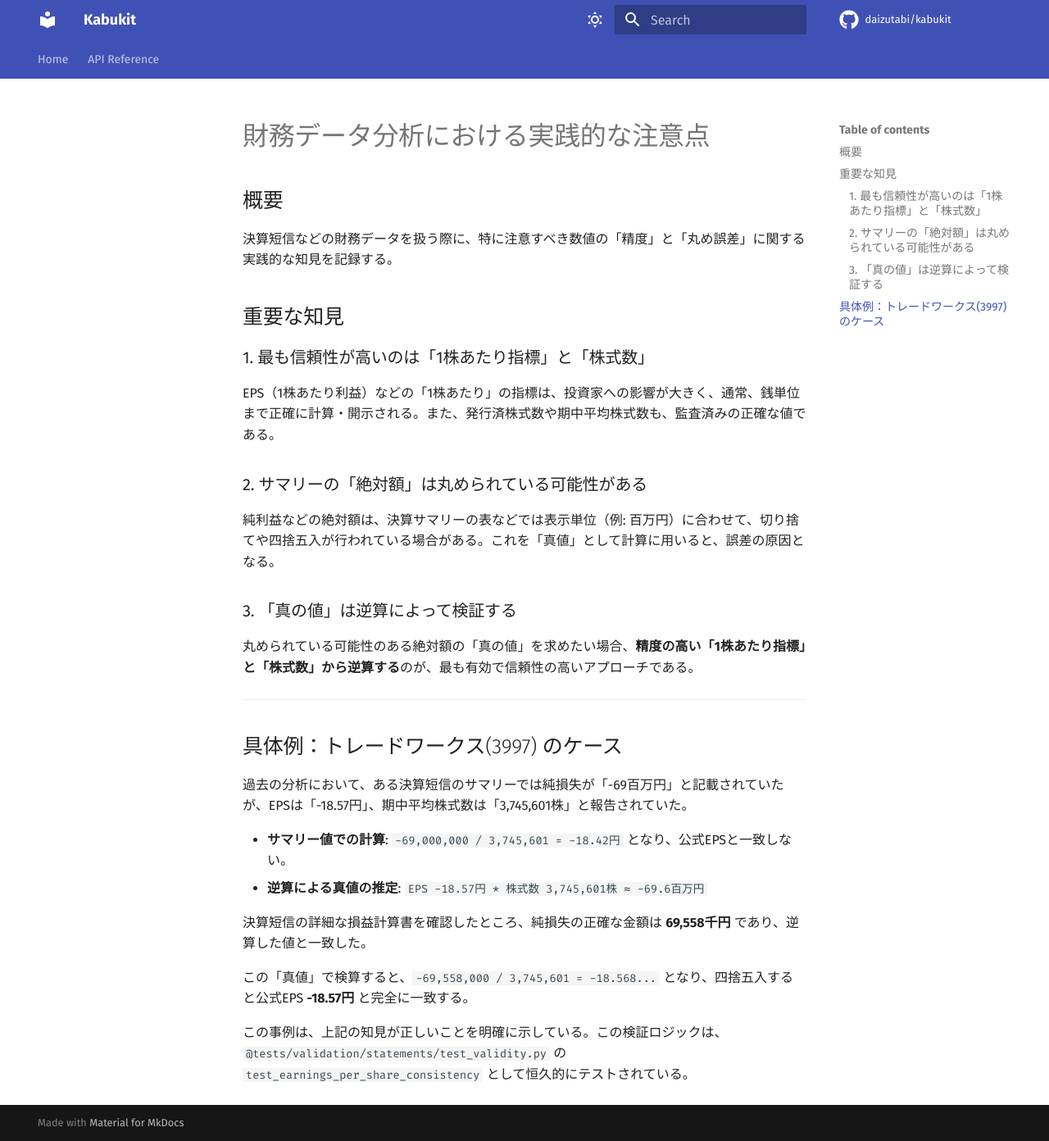
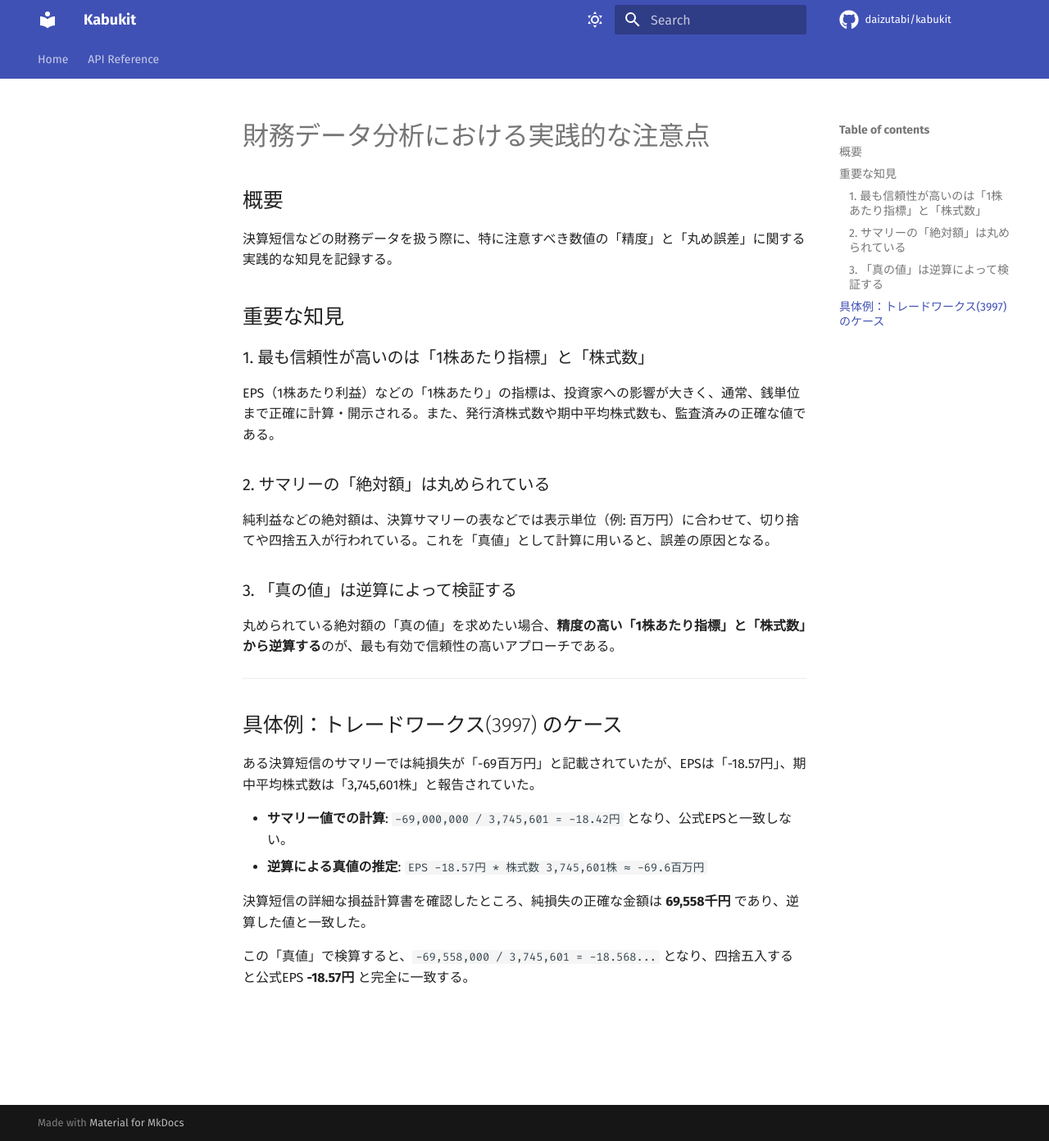
Before and after one commit to daizutabi/kabukit, an MkDocs documentation site: the page built from docs/report_analysis_deep_dive.md, in a window 1280 px wide and 1392 px high. Shown: the whole window at 82% size. Built offline with MkDocs 1.6.1 and Material for MkDocs 9.7.7, drawn with Linux system fonts in a browser that asks for light colours; comment, search, counter and statistics services are not loaded.

Commit message:
文書の明確化：サマリーの絶対額に関する説明を修正し、過去の分析の表現を簡潔にしました。

```diff
--- a/docs/report_analysis_deep_dive.md
+++ b/docs/report_analysis_deep_dive.md
@@ -10,19 +10,19 @@
 
 EPS（1株あたり利益）などの「1株あたり」の指標は、投資家への影響が大きく、通常、銭単位まで正確に計算・開示される。また、発行済株式数や期中平均株式数も、監査済みの正確な値である。
 
-### 2. サマリーの「絶対額」は丸められている可能性がある
+### 2. サマリーの「絶対額」は丸められている
 
-純利益などの絶対額は、決算サマリーの表などでは表示単位（例: 百万円）に合わせて、切り捨てや四捨五入が行われている場合がある。これを「真値」として計算に用いると、誤差の原因となる。
+純利益などの絶対額は、決算サマリーの表などでは表示単位（例: 百万円）に合わせて、切り捨てや四捨五入が行われている。これを「真値」として計算に用いると、誤差の原因となる。
 
 ### 3. 「真の値」は逆算によって検証する
 
-丸められている可能性のある絶対額の「真の値」を求めたい場合、**精度の高い「1株あたり指標」と「株式数」から逆算する**のが、最も有効で信頼性の高いアプローチである。
+丸められている絶対額の「真の値」を求めたい場合、**精度の高い「1株あたり指標」と「株式数」から逆算する**のが、最も有効で信頼性の高いアプローチである。
 
 ---
 
 ## 具体例：トレードワークス(3997) のケース
 
-過去の分析において、ある決算短信のサマリーでは純損失が「-69百万円」と記載されていたが、EPSは「-18.57円」、期中平均株式数は「3,745,601株」と報告されていた。
+ある決算短信のサマリーでは純損失が「-69百万円」と記載されていたが、EPSは「-18.57円」、期中平均株式数は「3,745,601株」と報告されていた。
 
 -   **サマリー値での計算**: `-69,000,000 / 3,745,601 = -18.42円` となり、公式EPSと一致しない。
 -   **逆算による真値の推定**: `EPS -18.57円 * 株式数 3,745,601株 ≈ -69.6百万円`
@@ -30,5 +30,3 @@ EPS（1株あたり利益）などの「1株あたり」の指標は、投資家
 決算短信の詳細な損益計算書を確認したところ、純損失の正確な金額は **69,558千円** であり、逆算した値と一致した。
 
 この「真値」で検算すると、`-69,558,000 / 3,745,601 = -18.568...` となり、四捨五入すると公式EPS **-18.57円** と完全に一致する。
-
-この事例は、上記の知見が正しいことを明確に示している。この検証ロジックは、`@tests/validation/statements/test_validity.py` の `test_earnings_per_share_consistency` として恒久的にテストされている。
```
